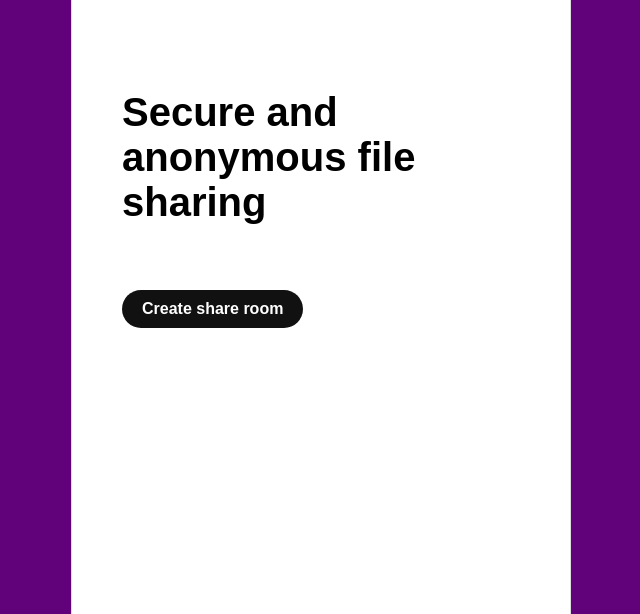
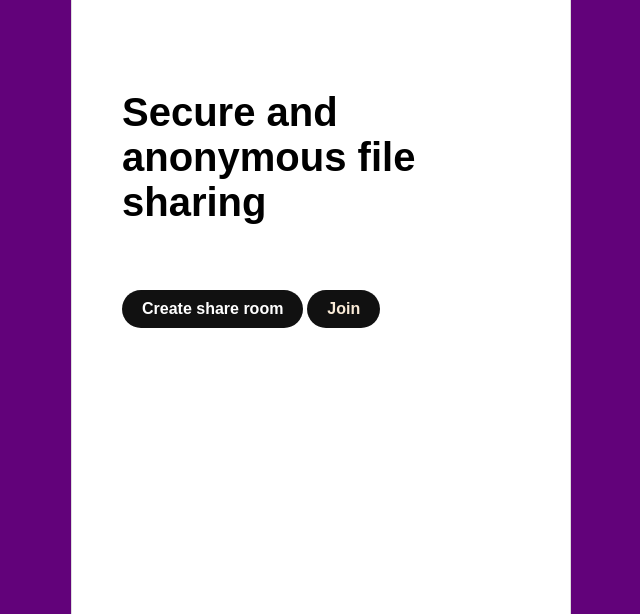
Before and after one commit to Vedant1406Shukla/filetransfer, a website: page public/index.html in a window 1280 px wide. Shown: the part 186-800 px from the top of the page, without its empty margins (319-959 px from the left). Drawn offline with nearby package versions, Linux system fonts and the light colour scheme; no server answers.

Commit message:
Update index.html
fixed the issue

```diff
--- a/public/index.html
+++ b/public/index.html
@@ -15,6 +15,7 @@
 				<h2>Secure and anonymous file sharing<br><br></h2>
 				<div class="form-input">
 					<button id="sender-start-con-btn">Create share room</button>
+					<button><a href="receiver.html" style="color:antiquewhite;text-decoration: none;">Join</a></button>
 				</div>
 				<div class="form-input" id="join-id">
 
```
